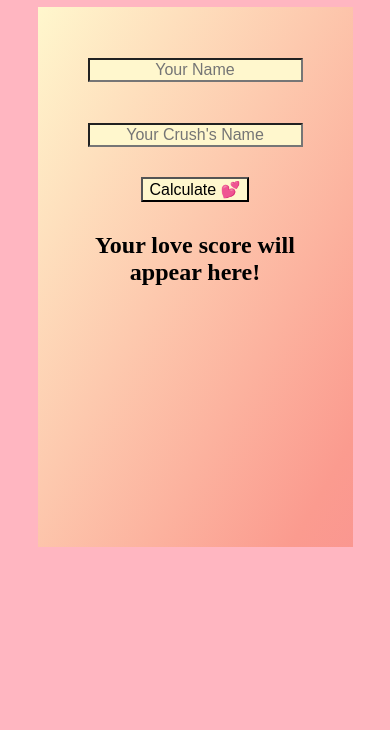
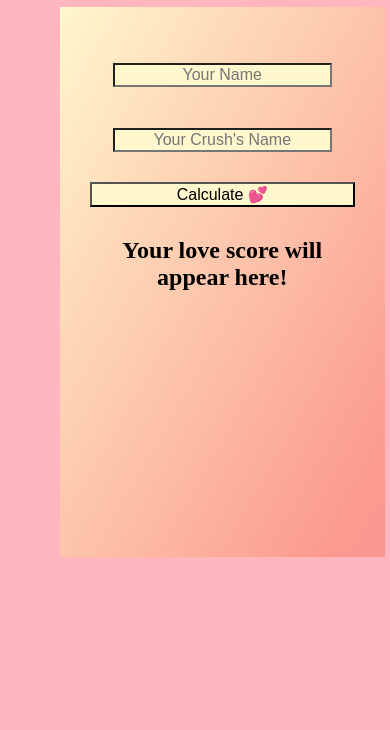
Before and after one commit to SwatiManjari/Love_Calculator, a plain HTML site: page index.html in a window 390 px wide. Shown: the part 114-844 px from the top of the page. Drawn offline with Linux system fonts and the light colour scheme.

Commit message:
Update style.css

```diff
--- a/style.css
+++ b/style.css
@@ -61,3 +61,12 @@ body{
     margin:10px;
     padding:10px;
 }
+@media (max-width: 480px) {
+    .card {
+        padding: 25px 15px;
+        width: 95%;
+    }
+    #your-name, #crush-name, #calculate-btn {
+        width: 90%;
+        font-size: 16px;
+    }
```
